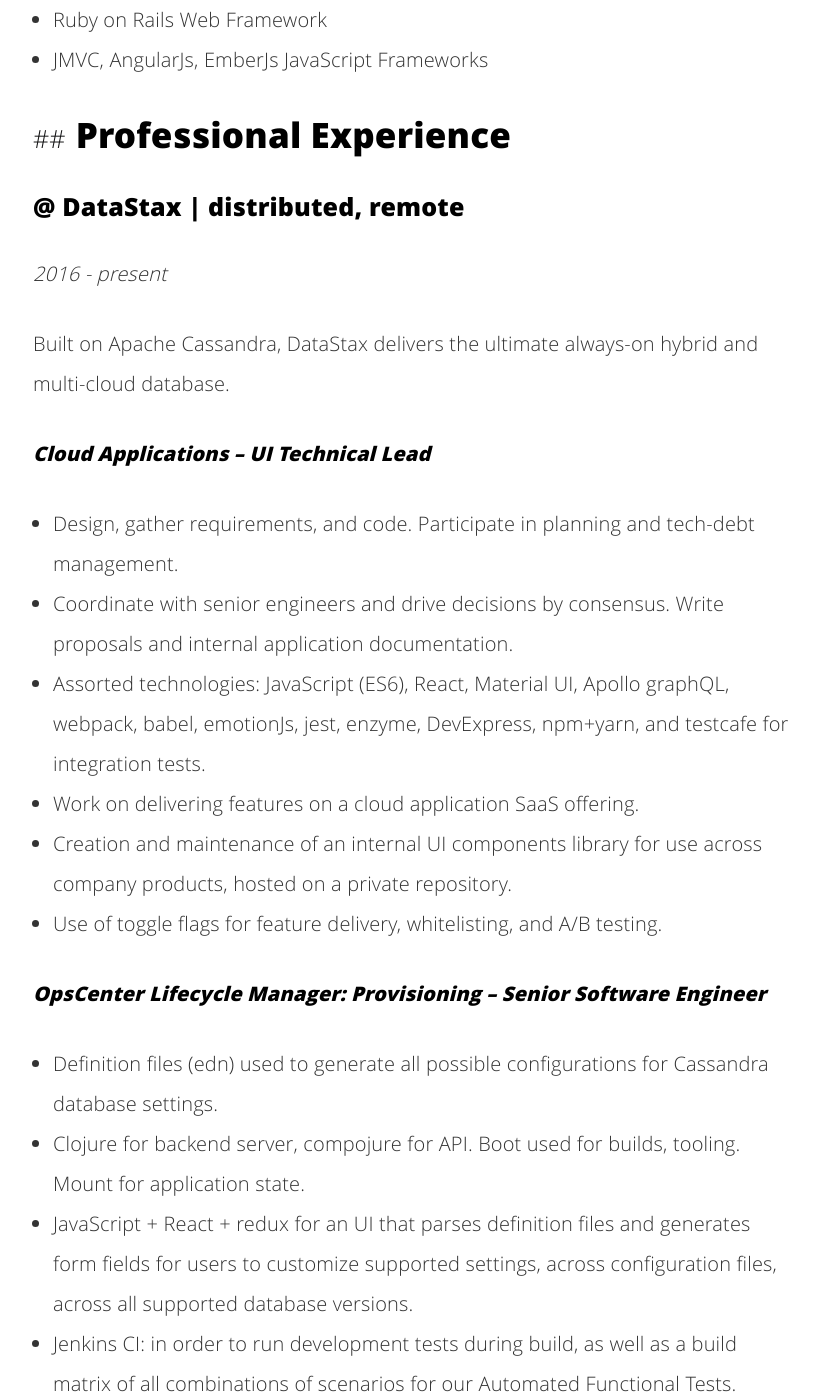
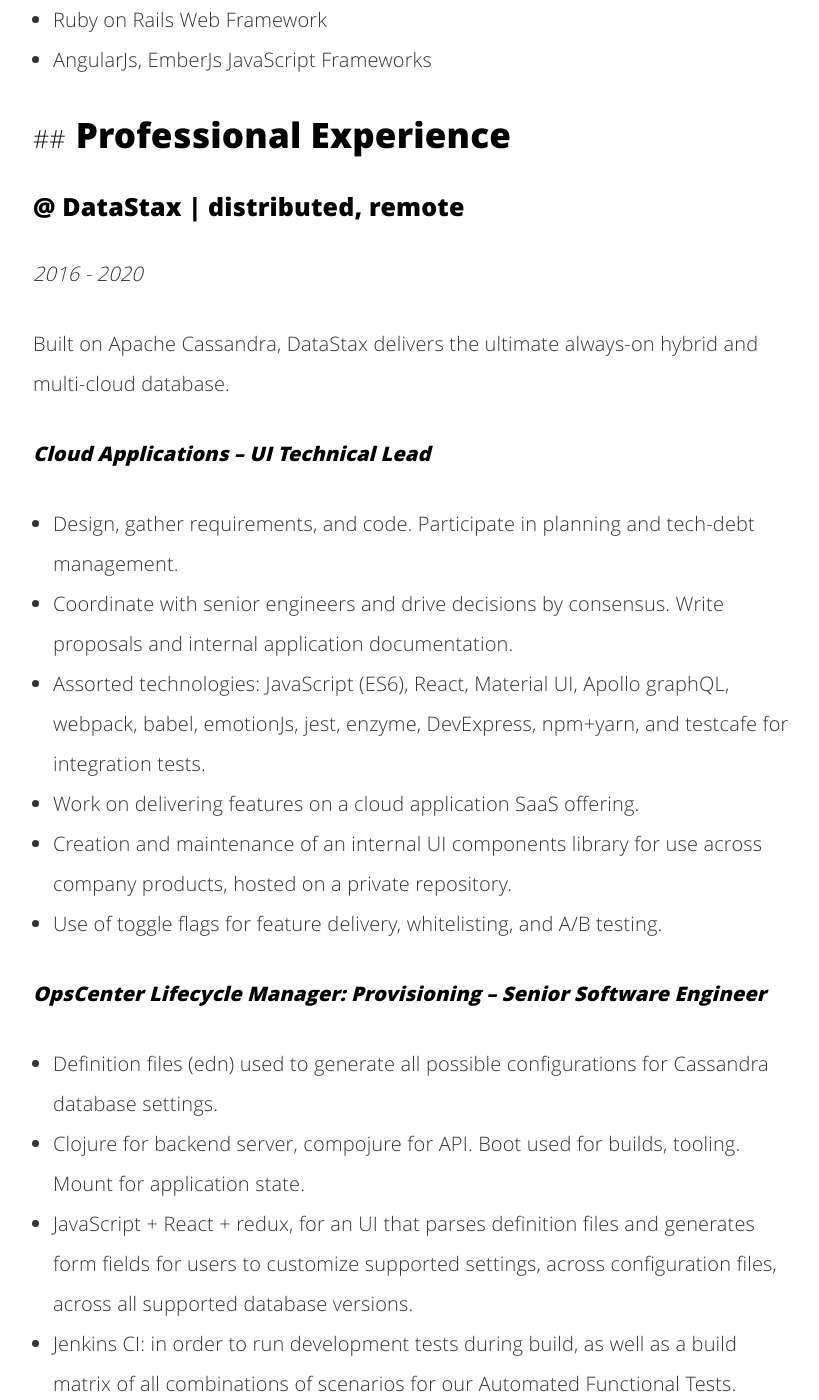
Before and after one commit to teh0xqb/teh0xqb.github.io, a Jekyll site: the page built from _posts/2020-01-07-resume.md, in a window 1280 px wide and 1400 px high, scrolled down 1778 px. Shown: the whole window, without its empty margins (227-1046 px from the left). Built offline with Jekyll 4.4.1, drawn with Linux system fonts in a browser that asks for light colours; comment, search, counter and statistics services are not loaded; some of the changed text lies outside the part shown.

Commit message:
removed Java explicitly from prof- I cna defend myself especially to integrate with Clojure, but not interested in pure Java positions. Added nodeJS since I have worked with it on and off. Python since it is a decent language for some uses and Ive definitely been involved in multiple projects with it

```diff
--- a/_posts/2020-01-07-resume.md
+++ b/_posts/2020-01-07-resume.md
@@ -21,7 +21,7 @@
 
 ## Summary
 
-Very enthusiastic about **Clojure/script** with prior experience, while having achieved expertise developing browser applications using **JavaScript and React**. Proactive about application security. Curiosity drives me and I enjoy creating a positive environment for people around me. Varied interests that span research, involvement in web applications across the full stack, mobile, and desktop applications. Desire to continue working in a distributed workplace.
+Very enthusiastic about **Clojure/Script** with prior experience, while having achieved expertise developing browser applications using **JavaScript and React**. Proactive about application security. Curiosity drives me and I enjoy creating a positive environment for people around me. Varied interests that span research, involvement in web applications across the full stack, mobile, and desktop applications. Desire to continue working in a distributed workplace.
 
 ## Competencies
 
@@ -47,12 +47,12 @@
 - Ruby, bash programming, C++/C
 - Django Web Framework
 - Ruby on Rails Web Framework
-- JMVC, AngularJs, EmberJs JavaScript Frameworks
+- AngularJs, EmberJs JavaScript Frameworks
 
 ## Professional Experience
 
 ### @ DataStax | distributed, remote
-*2016 - present*
+*2016 - 2020*
 
 Built on Apache Cassandra, DataStax delivers the ultimate always-on hybrid and multi-cloud database.
 
@@ -69,7 +69,7 @@
 
 - Definition files (edn) used to generate all possible configurations for Cassandra database settings.
 - Clojure for backend server, compojure for API. Boot used for builds, tooling. Mount for application state.
-- JavaScript + React + redux for an UI that parses definition files and generates form fields for users to customize supported settings, across configuration files, across all supported database versions.
+- JavaScript + React + redux, for an UI that parses definition files and generates form fields for users to customize supported settings, across configuration files, across all supported database versions.
 - Jenkins CI: in order to run development tests during build, as well as a build matrix of all combinations of scenarios for our Automated Functional Tests.
 
 #### *OpsCenter: Monitoring – Software Engineer*
```
Also changed, not shown: other parts of _posts/2020-01-07-resume.md (+3 -3 lines).
